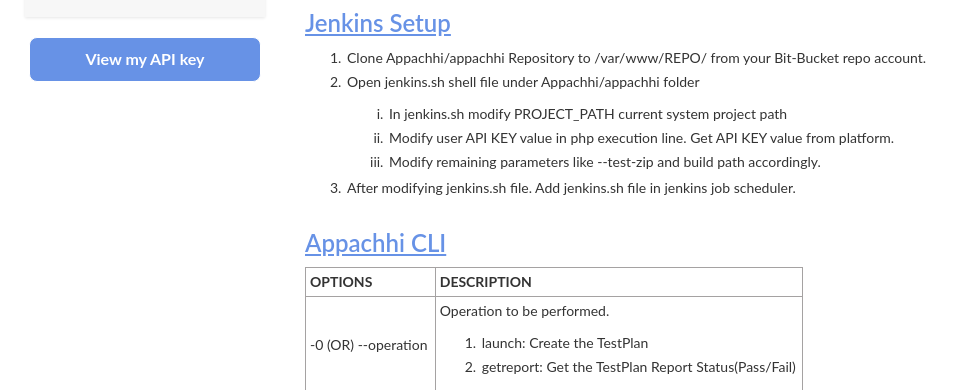
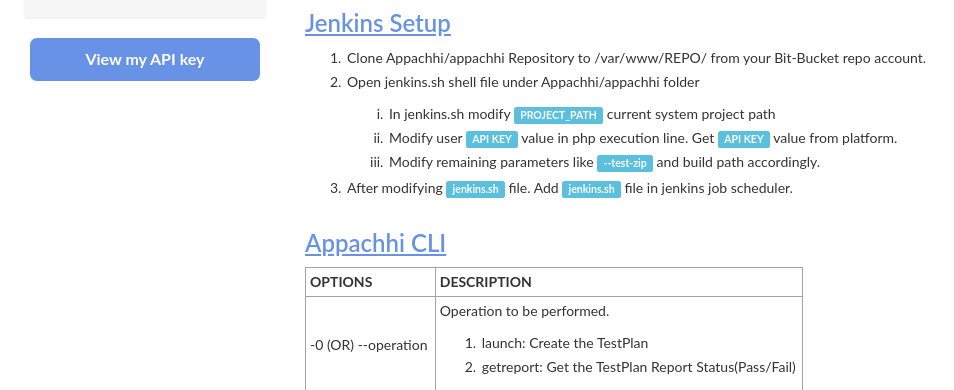
Before and after one commit to vickyvishal/jenkins-docs, a plain HTML site: page index.html in a window 1280 px wide. Shown: the part 399-789 px from the top of the page, without its empty margins (0-954 px from the left). Drawn offline with Linux system fonts and the light colour scheme.

Commit message:
labels to distinguish key words

```diff
--- a/index.html
+++ b/index.html
@@ -57,12 +57,12 @@
                                 <li>
                                     <p>Open jenkins.sh shell file under Appachhi/appachhi folder </p>
                                     <ol type="i">
-                                        <li>In jenkins.sh modify PROJECT_PATH current system project path</li>
-                                        <li>Modify user API KEY value in php execution line. Get API KEY value from platform.</li>
-                                        <li>Modify remaining parameters like --test-zip and build path accordingly.</li>
+                                        <li>In jenkins.sh modify <span class="label label-info">PROJECT_PATH</span> current system project path</li>
+                                        <li>Modify user <span class="label label-info">API KEY</span> value in php execution line. Get <span class="label label-info">API KEY</span> value from platform.</li>
+                                        <li>Modify remaining parameters like <span class="label label-info">--test-zip</span> and build path accordingly.</li>
                                     </ol>
                                 </li>
-                                <li> After modifying jenkins.sh file. Add jenkins.sh file in jenkins job scheduler.</li>
+                                <li> After modifying <span class="label label-info">jenkins.sh</span> file. Add <span class="label label-info">jenkins.sh</span> file in jenkins job scheduler.</li>
                             </ol>
                   </div>
                   <div class="row steps four">
```
